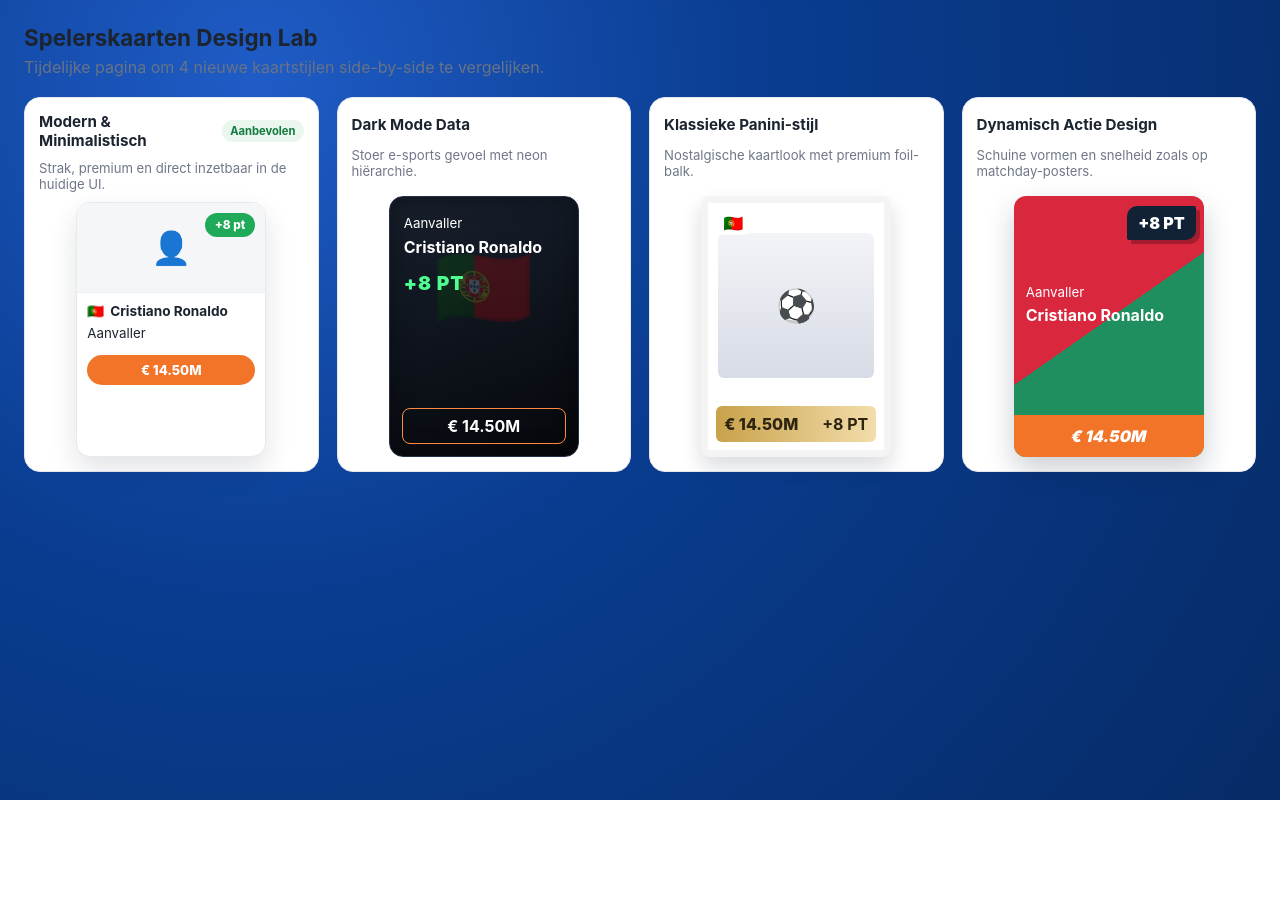
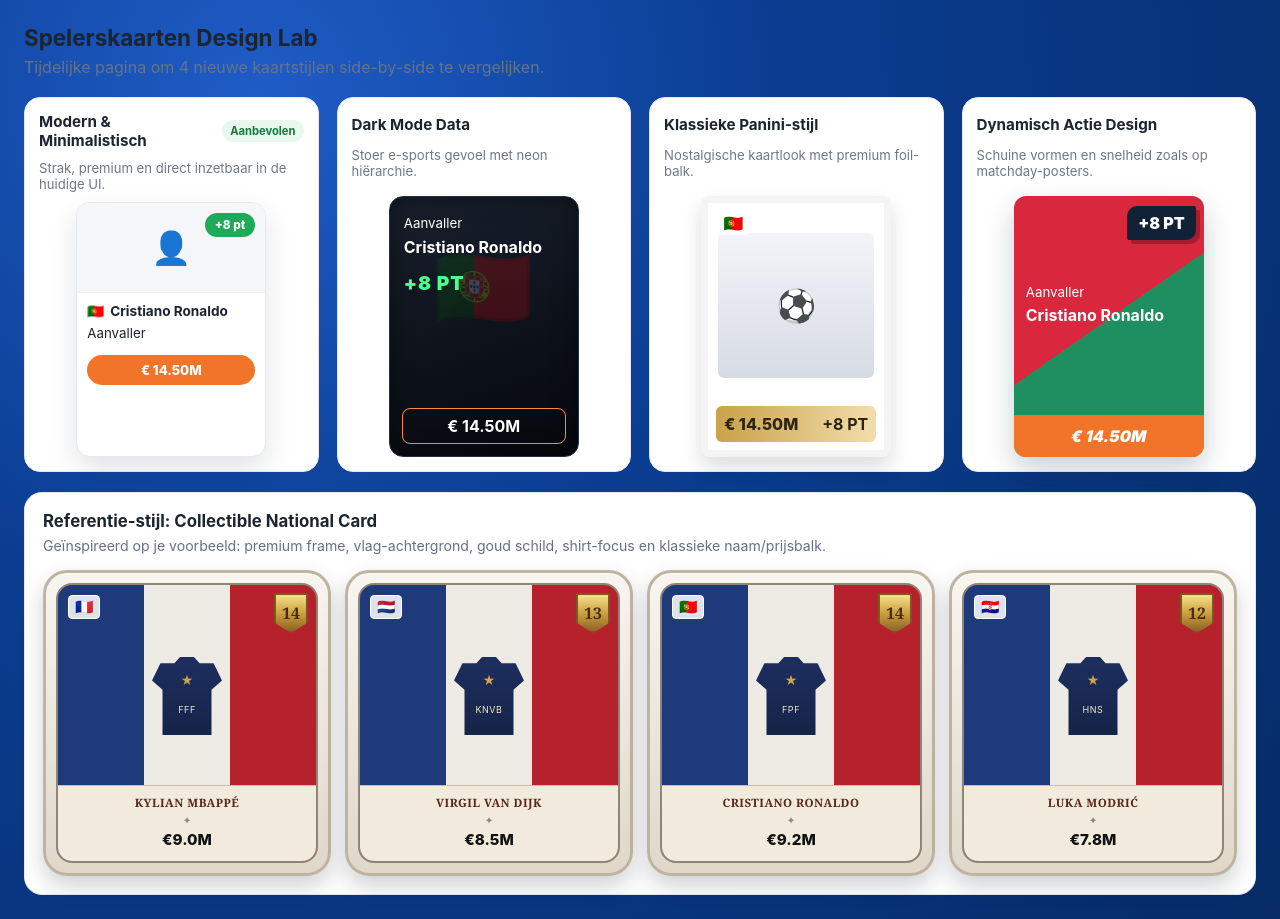
Before and after one commit to Team-Siduii/Fantasy-Football-Gori, a Next.js app: page /manager/design-lab/player-cards in a window 1280 px wide. Before the commit the page ends 800 px from the top, so only its background shows below. Built offline with nearby package versions, Linux system fonts and the light colour scheme.

Commit message:
Add collectible reference player-card section to design lab

```diff
--- a/src/app/manager/design-lab/player-cards/page.tsx
+++ b/src/app/manager/design-lab/player-cards/page.tsx
@@ -8,6 +8,13 @@ const samplePlayer = {
   points: "+8",
   price: "€ 14.50M",
 };
+
+const collectorCards = [
+  { name: "KYLIAN MBAPPÉ", flag: "🇫🇷", rating: 14, price: "€9.0M", jersey: "FFF" },
+  { name: "VIRGIL VAN DIJK", flag: "🇳🇱", rating: 13, price: "€8.5M", jersey: "KNVB" },
+  { name: "CRISTIANO RONALDO", flag: "🇵🇹", rating: 14, price: "€9.2M", jersey: "FPF" },
+  { name: "LUKA MODRIĆ", flag: "🇭🇷", rating: 12, price: "€7.8M", jersey: "HNS" },
+];
 
 export default function PlayerCardsDesignLabPage() {
   const concepts = getPlayerCardDesignConcepts();
@@ -79,6 +86,40 @@ export default function PlayerCardsDesignLabPage() {
           </article>
         ))}
       </section>
+
+      <section className={styles.referenceSection}>
+        <div className={styles.referenceHead}>
+          <h2>Referentie-stijl: Collectible National Card</h2>
+          <p>
+            Geïnspireerd op je voorbeeld: premium frame, vlag-achtergrond, goud schild, shirt-focus en klassieke
+            naam/prijsbalk.
+          </p>
+        </div>
+
+        <div className={styles.referenceGrid}>
+          {collectorCards.map((player) => (
+            <article key={player.name} className={styles.collectorCard}>
+              <div className={styles.collectorInner}>
+                <div className={styles.collectorMiniFlag}>{player.flag}</div>
+                <div className={styles.collectorBadge}>{player.rating}</div>
+
+                <div className={styles.collectorShirtWrap}>
+                  <div className={styles.collectorShirt}>
+                    <span>★</span>
+                    <small>{player.jersey}</small>
+                  </div>
+                </div>
+
+                <div className={styles.collectorFooter}>
+                  <h3>{player.name}</h3>
+                  <div className={styles.collectorDivider}>✦</div>
+                  <p>{player.price}</p>
+                </div>
+              </div>
+            </article>
+          ))}
+        </div>
+      </section>
     </main>
   );
 }
--- a/src/app/manager/design-lab/player-cards/player-cards-lab.module.css
+++ b/src/app/manager/design-lab/player-cards/player-cards-lab.module.css
@@ -243,3 +243,137 @@
 .dynamicPrice::before {
   content: "";
 }
+
+.referenceSection {
+  background: #fff;
+  border: 1px solid #e6e8ef;
+  border-radius: 18px;
+  padding: 18px;
+  display: grid;
+  gap: 16px;
+}
+
+.referenceHead h2 {
+  margin: 0;
+  font-size: 1.05rem;
+}
+
+.referenceHead p {
+  margin: 6px 0 0;
+  color: #667085;
+  font-size: 0.88rem;
+}
+
+.referenceGrid {
+  display: grid;
+  grid-template-columns: repeat(auto-fit, minmax(170px, 1fr));
+  gap: 14px;
+}
+
+.collectorCard {
+  background: linear-gradient(180deg, #f8f5ef 0%, #e0d7c9 100%);
+  border-radius: 24px;
+  border: 3px solid #beb4a2;
+  padding: 10px;
+  box-shadow: 0 10px 22px rgba(16, 24, 40, 0.2), inset 0 1px 0 rgba(255, 255, 255, 0.5);
+}
+
+.collectorInner {
+  border-radius: 16px;
+  min-height: 280px;
+  position: relative;
+  overflow: hidden;
+  border: 2px solid #8e8578;
+  background: linear-gradient(90deg, #1f3a7a 0 33.3%, #edebe4 33.3% 66.6%, #b6222c 66.6% 100%);
+}
+
+.collectorMiniFlag {
+  position: absolute;
+  top: 10px;
+  left: 10px;
+  background: rgba(255, 255, 255, 0.85);
+  border: 1px solid #fff;
+  border-radius: 4px;
+  padding: 2px 6px;
+  font-size: 0.92rem;
+}
+
+.collectorBadge {
+  position: absolute;
+  top: 8px;
+  right: 8px;
+  min-width: 34px;
+  height: 40px;
+  display: grid;
+  place-items: center;
+  font-family: Georgia, "Times New Roman", serif;
+  font-weight: 700;
+  color: #4a2c16;
+  background: linear-gradient(180deg, #f7e08a 0%, #c89c3c 54%, #8e6426 100%);
+  clip-path: polygon(50% 100%, 0 74%, 0 0, 100% 0, 100% 74%);
+  border: 2px solid #7b5620;
+  box-shadow: 0 6px 10px rgba(0, 0, 0, 0.3);
+}
+
+.collectorShirtWrap {
+  padding-top: 72px;
+  display: grid;
+  justify-items: center;
+}
+
+.collectorShirt {
+  width: 70px;
+  height: 78px;
+  background: linear-gradient(180deg, #1d2f5f, #152448);
+  clip-path: polygon(12% 8%, 32% 8%, 40% 0, 60% 0, 68% 8%, 88% 8%, 100% 30%, 85% 42%, 85% 100%, 15% 100%, 15% 42%, 0 30%);
+  box-shadow: 0 10px 18px rgba(8, 20, 48, 0.5);
+  color: #d3a44a;
+  display: grid;
+  place-items: center;
+  text-align: center;
+}
+
+.collectorShirt span {
+  font-size: 0.78rem;
+  margin-top: 8px;
+}
+
+.collectorShirt small {
+  color: #f6e7bf;
+  font-size: 0.56rem;
+  letter-spacing: 0.06em;
+  margin-bottom: 12px;
+}
+
+.collectorFooter {
+  position: absolute;
+  left: 0;
+  right: 0;
+  bottom: 0;
+  background: #f2ebdd;
+  border-top: 1px solid #c9bda8;
+  padding: 10px 8px 12px;
+  text-align: center;
+}
+
+.collectorFooter h3 {
+  margin: 0;
+  font-size: 0.72rem;
+  line-height: 1.2;
+  color: #5a2615;
+  font-family: Georgia, "Times New Roman", serif;
+  letter-spacing: 0.04em;
+}
+
+.collectorDivider {
+  color: #8e8578;
+  margin-top: 4px;
+  font-size: 0.64rem;
+}
+
+.collectorFooter p {
+  margin: 4px 0 0;
+  font-size: 0.95rem;
+  font-weight: 800;
+  color: #111;
+}
```
Also changed, not shown: 1 other file (tests, documents, lock files or other folders).
